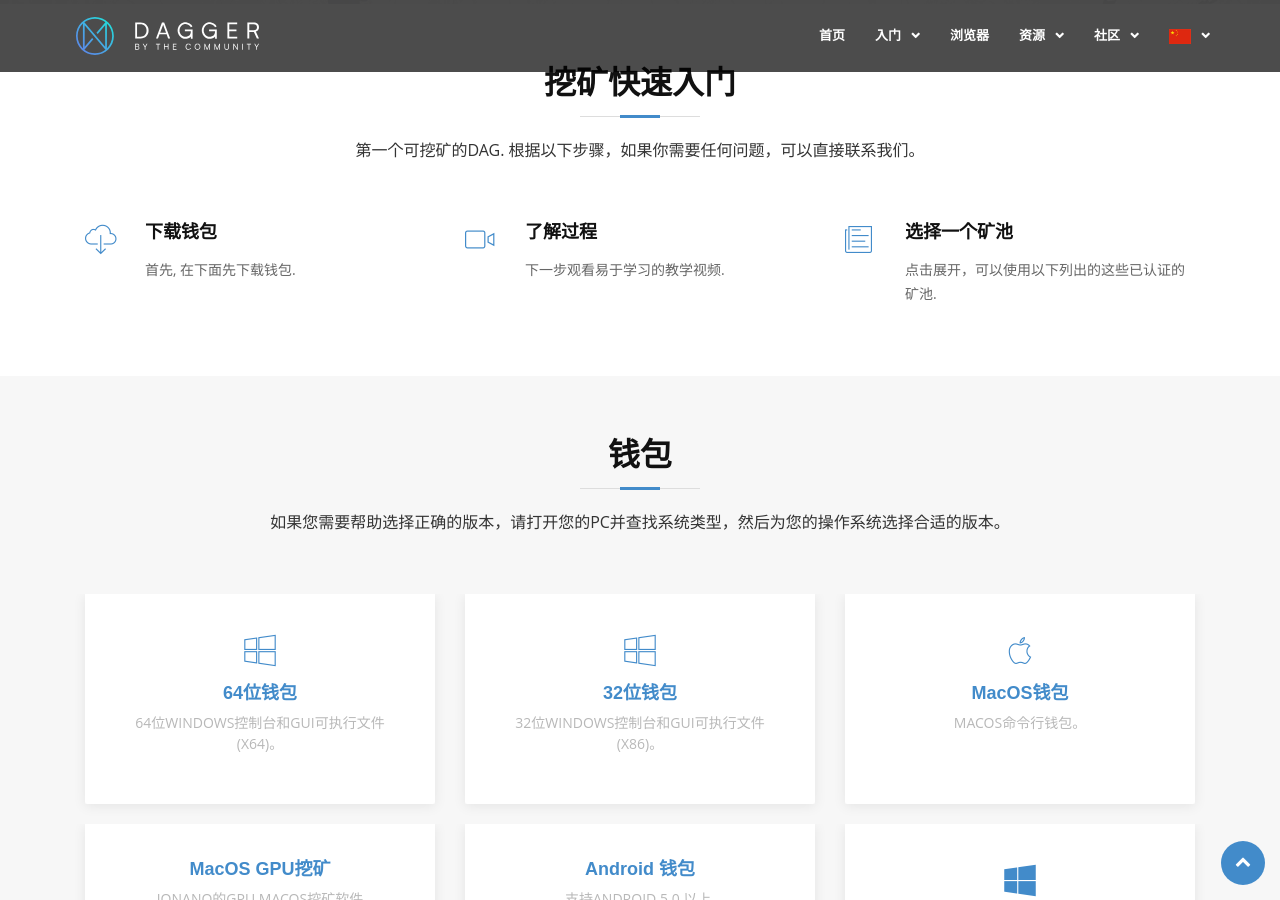
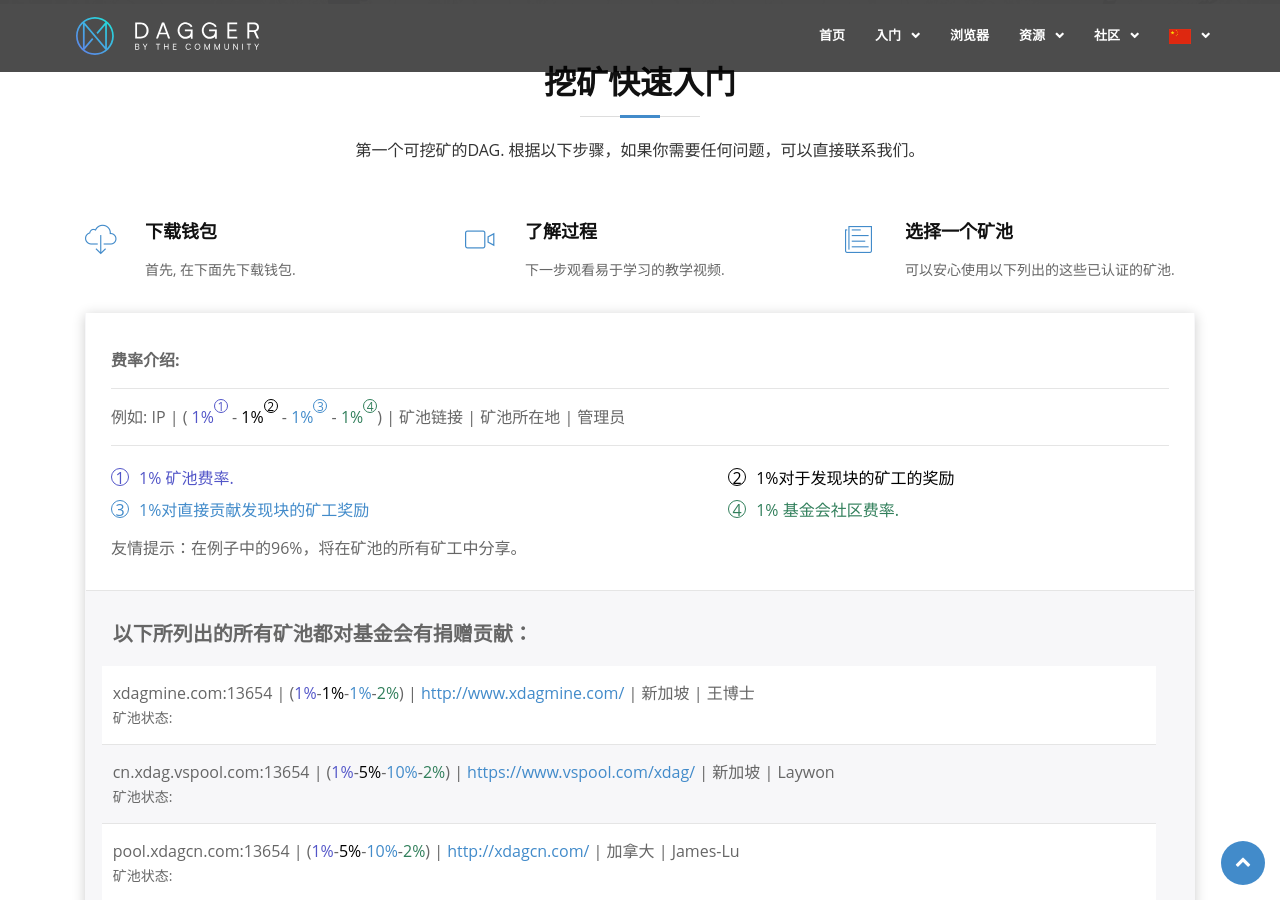
Before and after one commit to CloudXiaoW/xdag_website_cn, a Jekyll site: the page built from index.html, in a window 1280 px wide and 900 px high, scrolled down 1546 px. Built offline with Jekyll 4.4.1, drawn with Linux system fonts in a browser that asks for light colours; some web fonts are replaced; some of the changed text lies outside the part shown.

Commit message:
refresh the status of pool list

```diff
--- a/_data/mine.yml
+++ b/_data/mine.yml
@@ -11,7 +11,7 @@
   delay: 1.5s
 
 - name: 选择一个矿池
-  content: 点击展开，可以使用以下列出的这些已认证的矿池.
+  content: 可以安心使用以下列出的这些已认证的矿池.
   pic: ion-ios-paper-outline
   index: 2
   delay: 1.6s
--- a/_layouts/default.html
+++ b/_layouts/default.html
@@ -54,7 +54,7 @@
                 </div>
                 {% endfor %}
             </div>
-            <div class="collBg collapse" id="pool-info-wrapper">
+            <div class="collBg collapse show" id="pool-info-wrapper">
                 <div class="row collTit">
                     <div class="col span_12  left">
                         <div>
@@ -77,7 +77,7 @@
                     </div>
                 </div>
                 <div class="row poollist">
-                    <div class="col span_12  left">
+                    <div class="col span_12 left">
                         <h5>以下所列出的所有矿池都对基金会有捐赠贡献：</h5>
                         <div class="plist">
                             {% for d in site.data.pool %}
```
